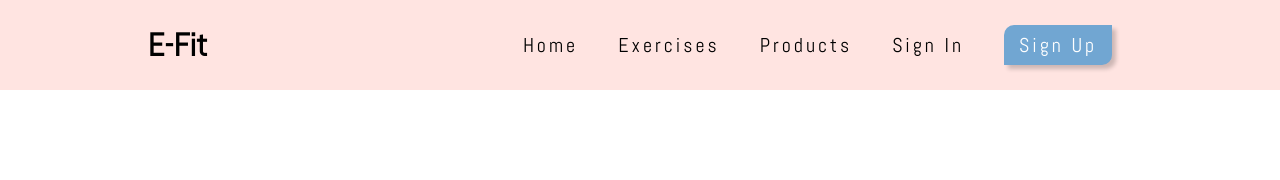
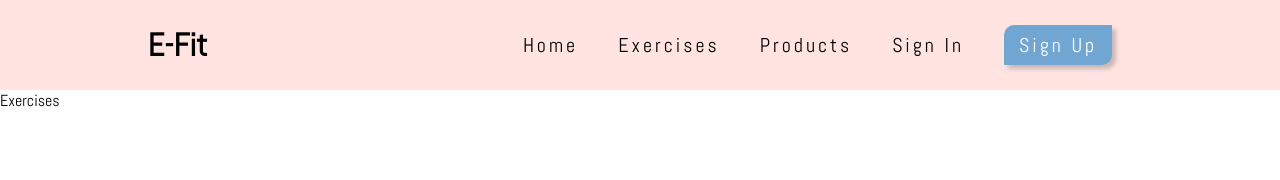
Before and after one commit to VanessaLiaw021/E-Fit, a React (Create React App) app in the folder client/: page /exercises in a window 1280 px wide. Shown: the top 180 px of the page. Built offline with nearby package versions, Linux system fonts and the light colour scheme.

Commit message:
added exercise component for now and added routes

```diff
--- a/client/src/App.js
+++ b/client/src/App.js
@@ -3,6 +3,7 @@
 import Navbar from "./components/Navbar";
 import { BrowserRouter as Router, Routes, Route } from 'react-router-dom';
 import Home from "./components/Home";
+import Exercises from "./components/Exercises";
 import ProductList from "./components/ProductList";
 import Signin from "./components/Signin";
 import Signup from "./components/Signup";
@@ -15,6 +16,7 @@
         <Navbar />
         <Routes>
           <Route path="/" element={<Home />}/>
+          <Route path="/exercises" element={<Exercises />}/>
           <Route path="/products" element={<ProductList />}/>
           <Route path="/signin" element={<Signin />}/>
           <Route path="/signup" element={<Signup />}/>
--- /dev/null
+++ b/client/src/components/Exercises.js
@@ -0,0 +1,9 @@
+import React from 'react'
+
+const Exercises = () => {
+  return (
+    <div>Exercises</div>
+  )
+}
+
+export default Exercises;
--- a/client/src/components/Navbar.js
+++ b/client/src/components/Navbar.js
@@ -39,7 +39,7 @@
               <Link to='/' className="links nav-link">Home</Link>
             </NavList>
             <NavList>
-              <Link to='/' className="links nav-link">Exercises</Link>
+              <Link to='/exercises' className="links nav-link">Exercises</Link>
             </NavList>
             <NavList>
               <Link to='/products' className="links nav-link">Products</Link>
```
